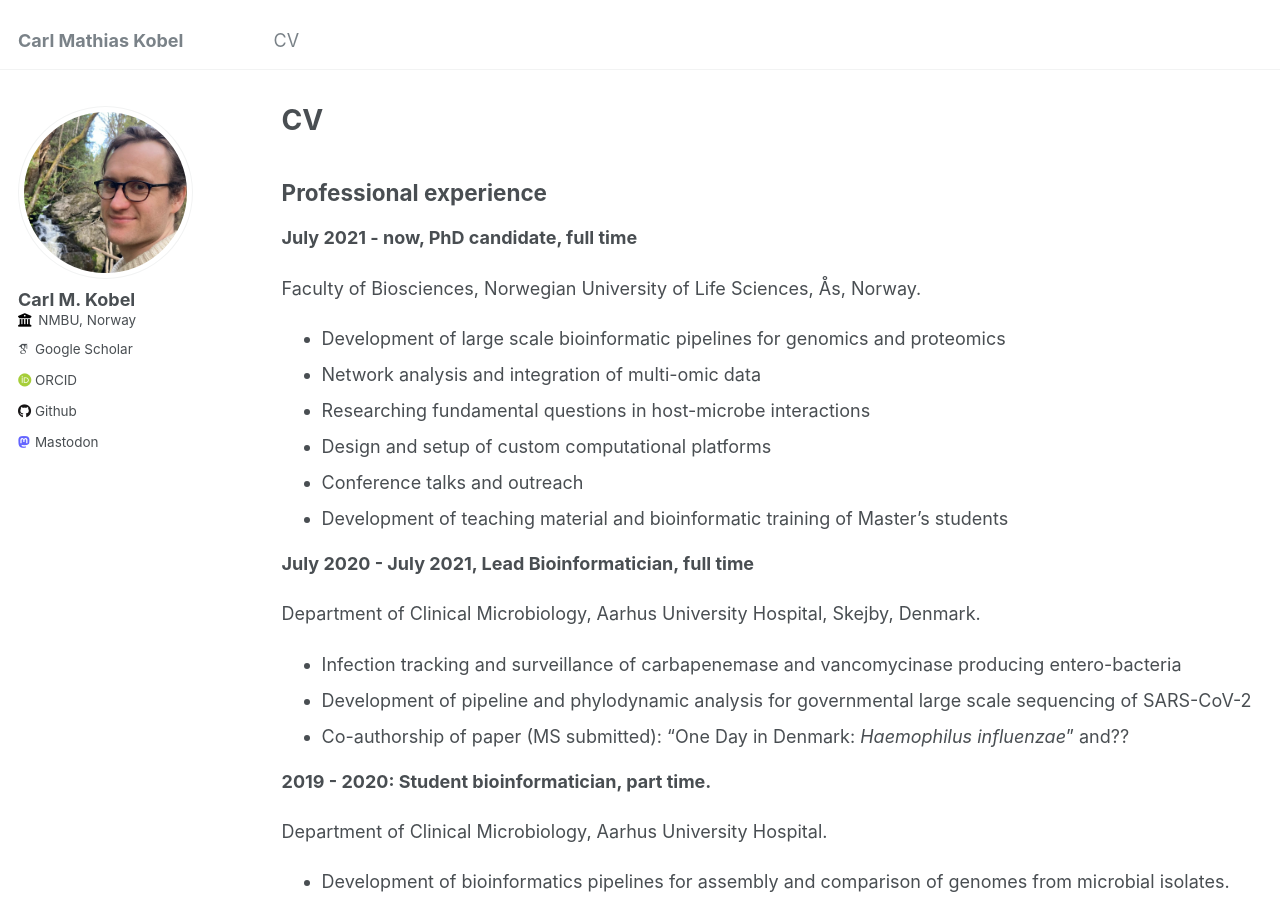
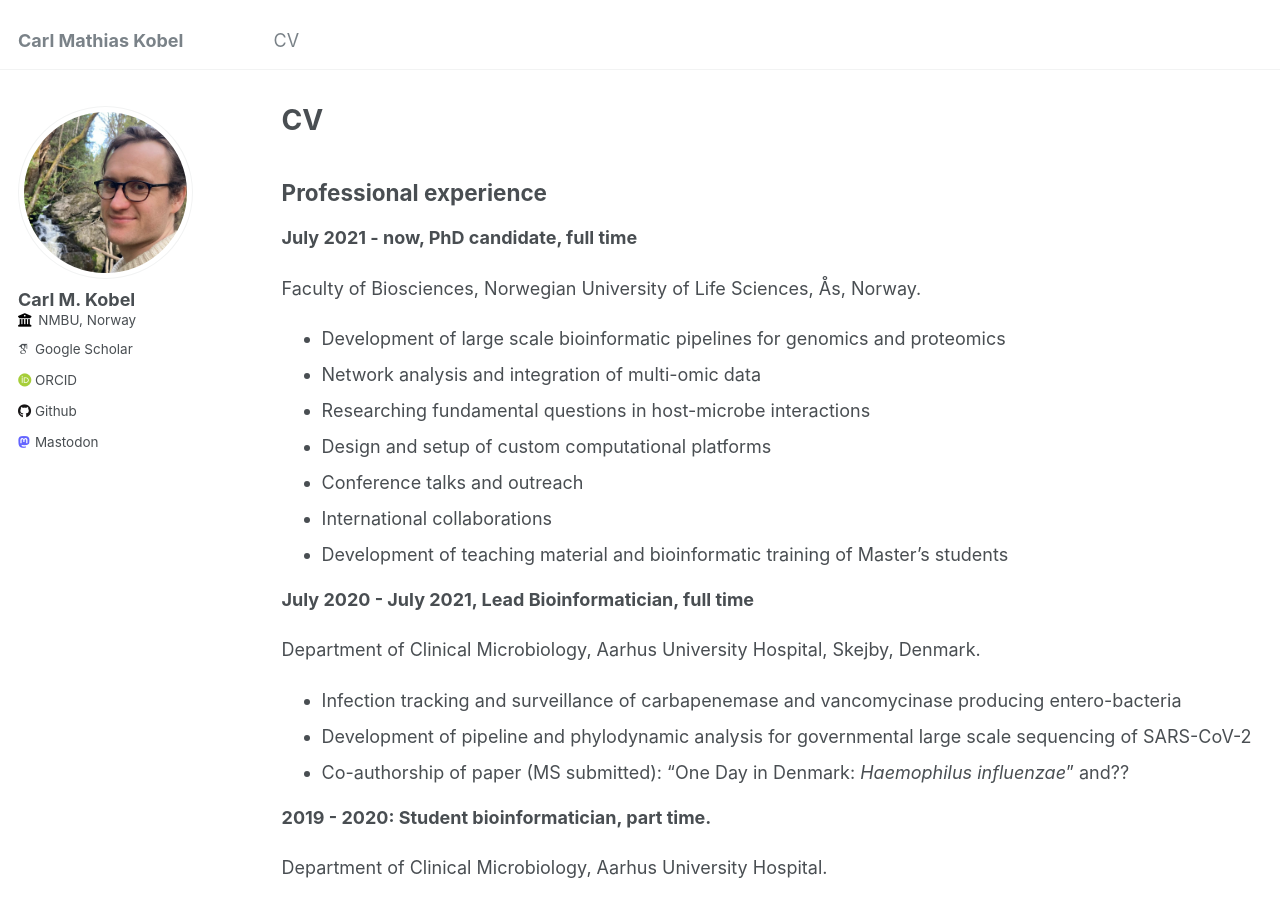
Before and after one commit to cmkobel/cmkobel.github.io, a Jekyll site: the page built from _pages/cv.md, in a window 1280 px wide and 900 px high. Built offline with Jekyll 4.4.1, drawn with Linux system fonts in a browser that asks for light colours; some web fonts are replaced.

Commit message:
Update cv.md

```diff
--- a/_pages/cv.md
+++ b/_pages/cv.md
@@ -23,6 +23,7 @@ Faculty of Biosciences, Norwegian University of Life Sciences, Ås, Norway.
   - Researching fundamental questions in host-microbe interactions
   - Design and setup of custom computational platforms
   - Conference talks and outreach
+  - International collaborations
   - Development of teaching material and bioinformatic training of Master's students
 
 
```
